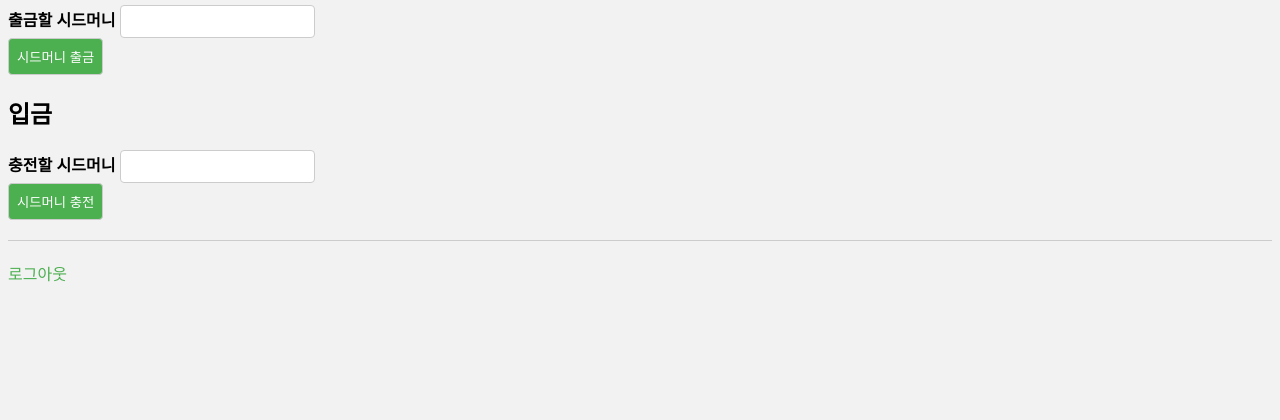
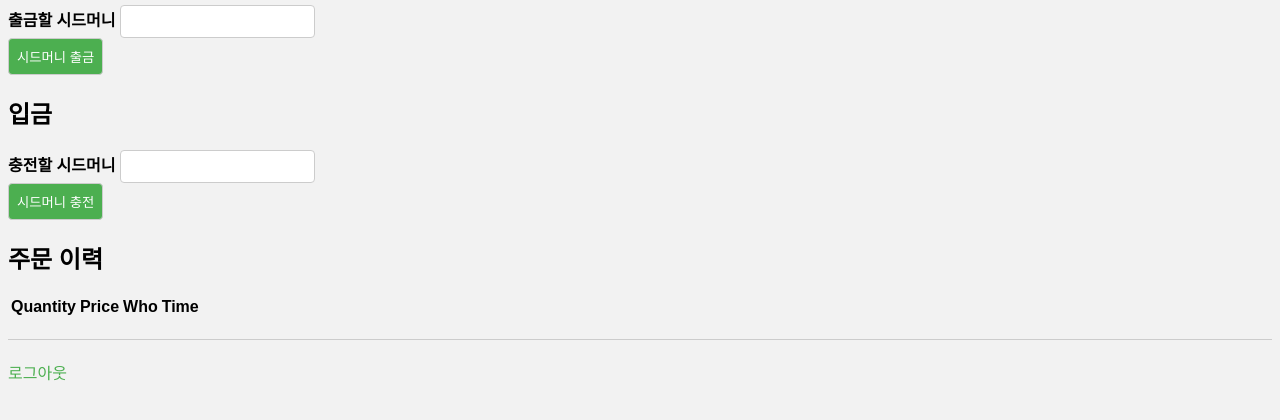
Before and after one commit to jeonyoungun/softengine, a Flask app: page /mypage in a window 1280 px wide. Shown: the part 288-708 px from the top of the page. Run offline with Flask 3, Linux system fonts and the light colour scheme; the visitor is signed in with stand-in values (Sample User, id 1); a database or web service that is not in the repository returns one stand-in record (values such as "Sample title"); lists and menus that the app fills with data are empty.

Commit message:
#1. init

```diff
--- a/templates/home.html
+++ b/templates/home.html
@@ -62,13 +62,13 @@
 
 <body>
     <h1>코인 거래소</h1>
-    <div class="module" id="moduleContainer">
+    <!-- <div class="module" id="moduleContainer">
         <script src="js/index.js"></script>
         <script>
             loadModule("/coinlist");
             loadModule("/nav");
         </script>
-    </div>
+    </div> -->
 
     <div class="module">
         <p>{{ user.name }}님, 환영합니다!</p>
--- a/templates/mypage.html
+++ b/templates/mypage.html
@@ -76,6 +76,35 @@
         <input type="number" name="seed_money" min="0" step="1" required><br>
         <input type="submit" value="시드머니 충전">
     </form>
+    <div>
+        <h2>주문 이력</h2>
+        <table>
+            <tr>
+                <th>Quantity</th>
+                <th>Price</th>
+                <th>Who</th>
+                <th>Time</th>
+            </tr>
+            {% for data in coin_data %}
+            <tr>
+                <td>{{ data.quantity }}</td>
+                <td>{{ data.price }}</td>
+                <td>{{ data.who }}</td>
+                <td>
+                    <form method="POST" action="/buy_user_coin">
+                        <input type="hidden" name="seller_username" value="{{ data.who }}">
+                        <input type="hidden" name="coin_quantity" value="{{ data.quantity }}">
+                        <input type="hidden" name="coin_price" value="{{ data.price }}">
+                        <input type="submit" value="구매">
+                    </form>
+
+                </td>
+            </tr>
+            {% endfor %}
+        </table>
+    </div>
+
+
 
 
     <hr>
```
Also changed, not shown: templates/js/index.js (deleted, +0 -11 lines), templates/js/deposit.js (deleted), templates/js/withdraw.js (deleted).
